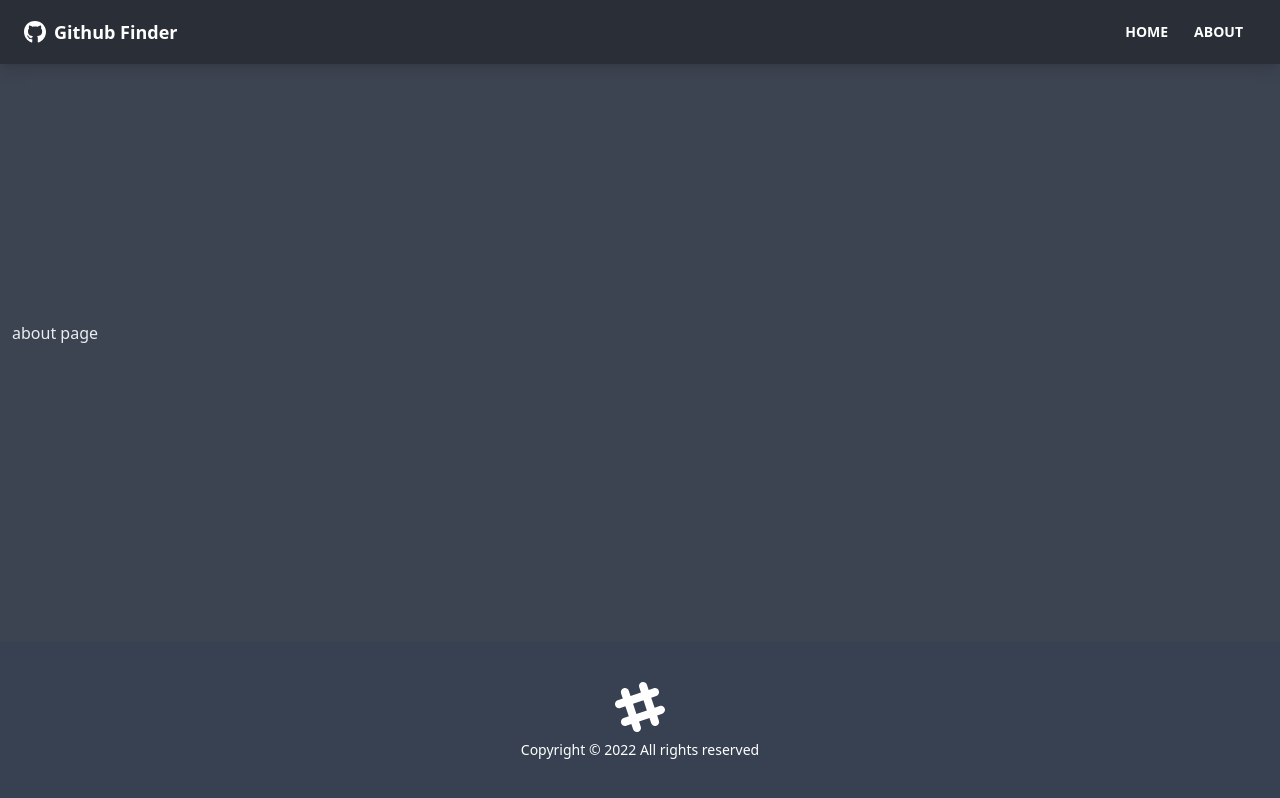
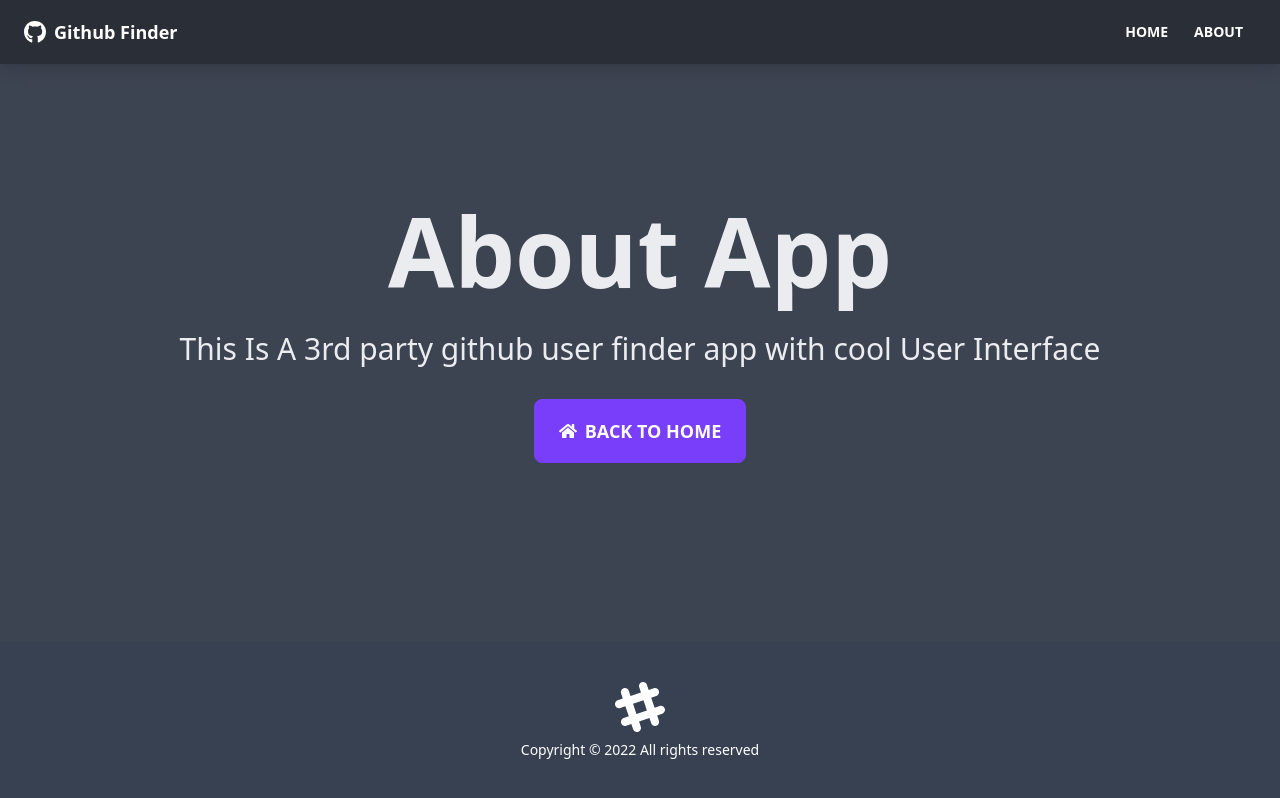
Before and after one commit to anonymousdomain/github_user_finder, a React (Create React App) app: page /about in a window 1280 px wide. Built offline with nearby package versions, Linux system fonts and the light colour scheme.

Commit message:
about page

```diff
--- a/src/context/github/GithubContext.js
+++ b/src/context/github/GithubContext.js
@@ -2,7 +2,7 @@ import { createContext, useReducer } from 'react'
 import GithubReducer from './GithubReducer'
 const GithubContext = createContext()
 
-const GITHUB_URL = process.env.REACT_APP_URL
+const GITHUB_URL = process.env.REACT_APP_GITHUB_URL
 const GITHUB_TOKEN = process.env.REACT_APP_GITHUB_TOKEN
 
 export const GthubProvider = ({ children }) => {
--- a/src/pages/About.jsx
+++ b/src/pages/About.jsx
@@ -1,9 +1,20 @@
-import React from 'react';
-
+import {Link} from 'react-router-dom'
+import {FaHome} from 'react-icons/fa'
 function About() {
-  return <div>
-      about page
-  </div>;
+	return (
+		<div className="hero">
+			<div className="text-center hero-content">
+				<div className="mx-w-lg">
+					<h1 className="text-8xl font-bold mb-8">About App</h1>
+					<p className="text-3xl mb-8">This Is A 3rd party github user finder app with cool User Interface</p>
+					<Link to="/" className="btn btn-primary btn-lg">
+						<FaHome className="mr-2" />
+						Back To Home
+					</Link>
+				</div>
+			</div>
+		</div>
+	)
 }
 
-export default About;
+export default About
```
Also changed, not shown: 1 other file (tests, documents, lock files or other folders).
